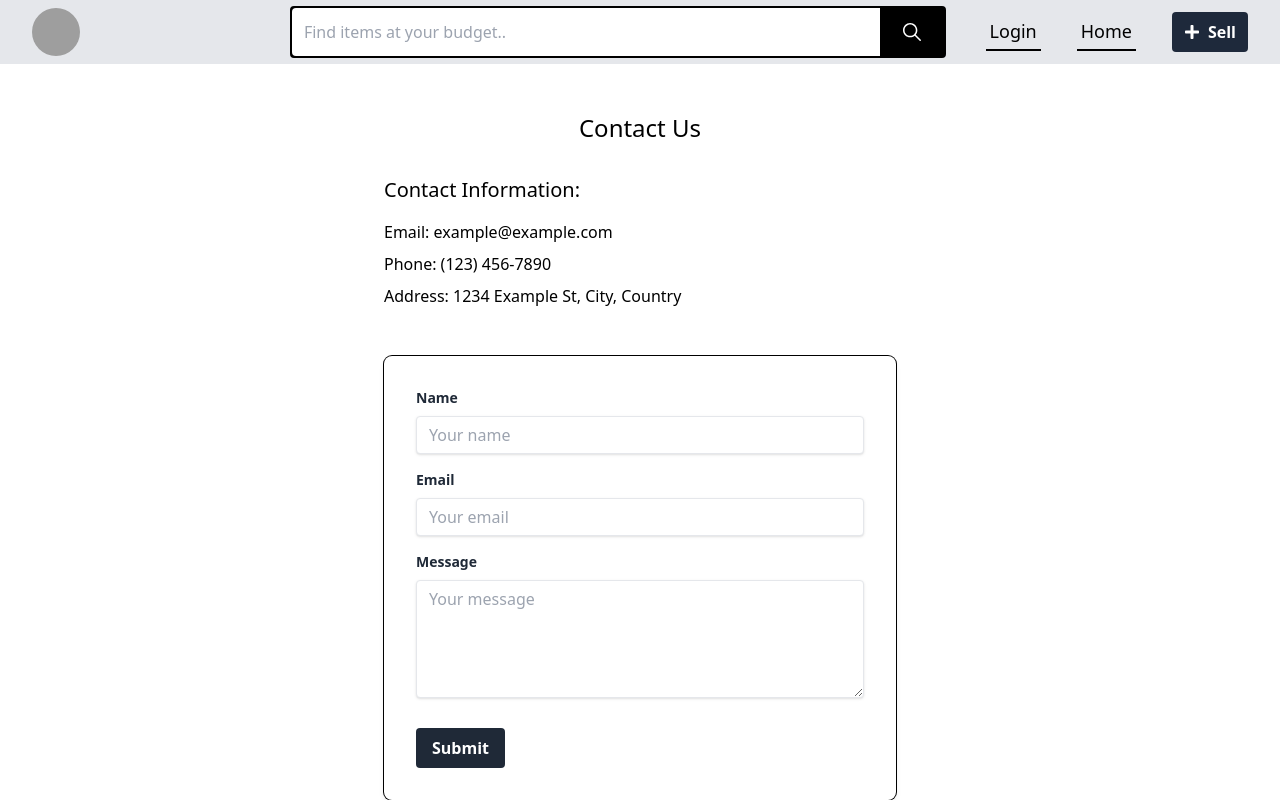
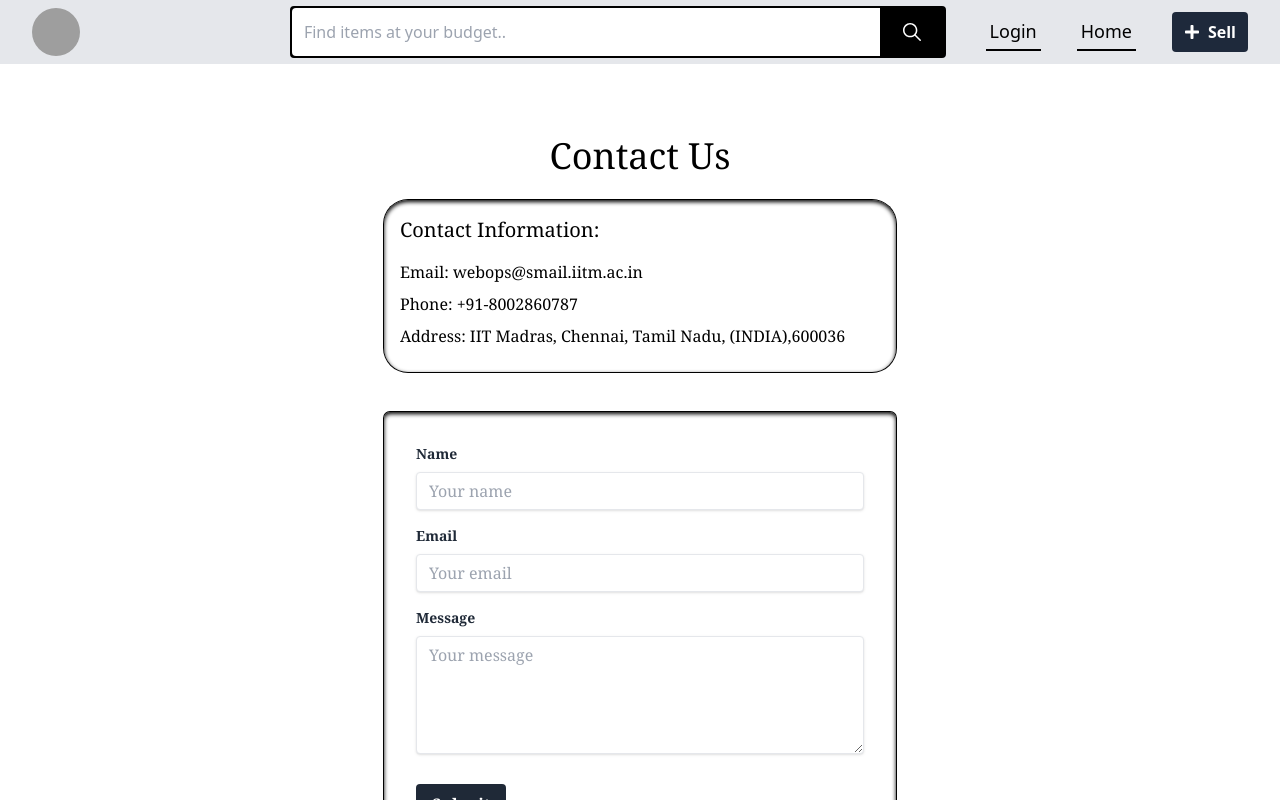
Before and after one commit to KaranSingh52ED/Insti-Cycle-Mela, a React (Vite) app in the folder frontend/: page /contact in a window 1280 px wide. Shown: the top 800 px of the page. Built offline with nearby package versions, Linux system fonts and the light colour scheme; grey boxes are pictures that could not be loaded.

Commit message:
update contactUs

```diff
--- a/frontend/src/Page/ContactUs/ContactUs.jsx
+++ b/frontend/src/Page/ContactUs/ContactUs.jsx
@@ -5,16 +5,18 @@ import Layout from "../Layout/Layout";
 
 const ContactUs = () => {
   return (
-    <main className="pt-28 p-8 w-full text-center  ">
-      <h2 className="text-2xl mb-8">Contact Us</h2>
+    <main className="pt-28 p-8 w-full font-serif text-center  ">
+      <h2 className="text-4xl my-6">Contact Us</h2>
       <div className="flex flex-col  items-center">
-        <div className="mb-10 text-left w-full max-w-lg">
+        <div className="mb-10 text-left w-full  ring-1 p-4 ring-black rounded-3xl shadow-black shadow-inner max-w-lg">
           <h3 className="text-xl mb-4">Contact Information:</h3>
-          <p className="mb-2">Email: example@example.com</p>
-          <p className="mb-2">Phone: (123) 456-7890</p>
-          <p className="mb-2">Address: 1234 Example St, City, Country</p>
+          <p className="mb-2">Email: webops@smail.iitm.ac.in</p>
+          <p className="mb-2">Phone: +91-8002860787</p>
+          <p className="mb-2">
+            Address: IIT Madras, Chennai, Tamil Nadu, (INDIA),600036
+          </p>
         </div>
-        <form className="w-full max-w-lg ring-1 ring-black bg-white p-8 rounded-lg shadow-md">
+        <form className="w-full max-w-lg ring-1 ring-black shadow-black shadow-inner bg-white p-8 rounded-md">
           <div className="mb-4">
             <label
               className="block text-left text-gray-800 text-sm font-bold mb-2"
```
